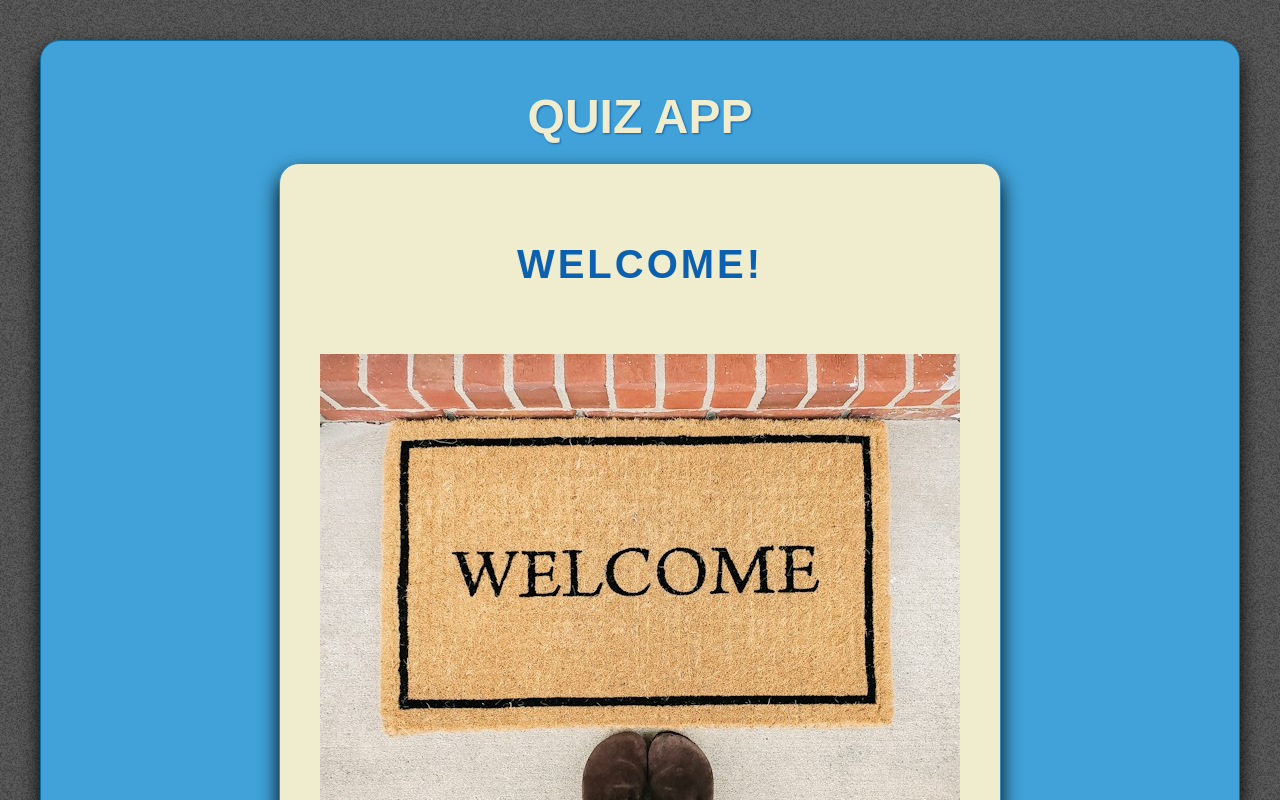
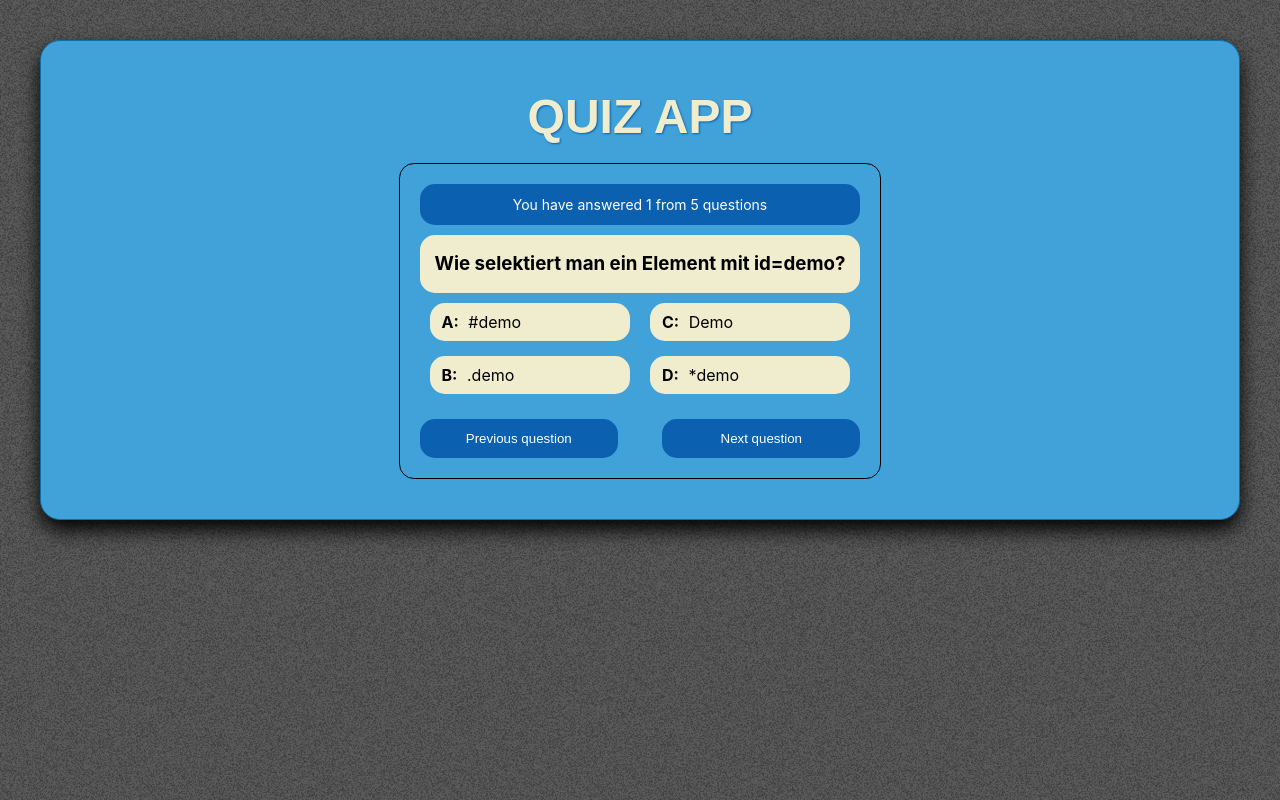
Before and after one commit to Tena99/quiz, a React (Vite) app: page / in a window 1280 px wide. Shown: the top 800 px of the page. Built offline with nearby package versions, Linux system fonts and the light colour scheme; a web font is replaced by a local one.

Commit message:
add correct answer highlight

```diff
--- a/src/App.jsx
+++ b/src/App.jsx
@@ -16,10 +16,10 @@ function App() {
     <>
       <div className="app">
         <h1>Quiz app</h1>
-        <WelcomePage />
+        {/* <WelcomePage /> */}
         <Questions />
-        <Ads />
-        <Results />
+        {/* <Ads />
+        <Results /> */}
       </div>
     </>
   );
--- a/src/components/Questions.jsx
+++ b/src/components/Questions.jsx
@@ -7,12 +7,36 @@ export default function Questions() {
   const currentQuestion = questions[questionIndex];
 
   function nextQuestion() {
-    if (questions.length - 1 > questionIndex)
-      setQuestionIndex(questionIndex + 1);
+    let container = document.querySelector(`.${styles["questions_container"]}`);
+    let li = [...container.querySelectorAll("li")];
+
+    li.map((item) => {
+      item.classList.remove(styles["wrong_answer"]);
+      item.classList.remove(styles["right_answer"]);
+    });
+
+    if (questions.length - 1 > questionIndex);
+
+    setQuestionIndex(questionIndex + 1);
   }
 
   function prevQuestion() {
     if (questionIndex > 0) setQuestionIndex(questionIndex - 1);
+  }
+
+  function chooseAnwer(answerNum, element) {
+    console.log(answerNum);
+    console.log(element);
+
+    element.a;
+
+    if (questions[questionIndex].rightAnswer == answerNum) {
+      console.log("Right answer");
+      element.classList.add(styles["right_answer"]);
+    } else {
+      console.log("Wrong answer");
+      element.classList.add(styles["wrong_answer"]);
+    }
   }
 
   return (
@@ -25,19 +49,19 @@ export default function Questions() {
 
       <div className={styles["answers_container"]}>
         <ul>
-          <li>
+          <li onClick={(event) => chooseAnwer("a1", event.target)}>
             <strong>A:</strong> {currentQuestion.a1}
           </li>
-          <li>
+          <li onClick={(event) => chooseAnwer("a2", event.target)}>
             <strong>B:</strong> {currentQuestion.a2}
           </li>
         </ul>
 
         <ul>
-          <li>
+          <li onClick={(event) => chooseAnwer("a3", event.target)}>
             <strong>C:</strong> {currentQuestion.a3}
           </li>
-          <li>
+          <li onClick={(event) => chooseAnwer("a4", event.target)}>
             <strong>D:</strong> {currentQuestion.a4}
           </li>
         </ul>
--- a/src/components/Questions.module.css
+++ b/src/components/Questions.module.css
@@ -1,6 +1,5 @@
 .questions_container {
   padding: 20px;
-  margin: 10px;
   border: 1px solid black;
   border-radius: 15px;
   background-color: #40a2d8;
@@ -9,20 +8,22 @@
     text-align: center;
     background-color: #f0edcf;
     border-radius: 15px;
-    padding: 5px;
+    padding: 15px;
   }
 
   .progressBar {
-    background-color: #f0edcf;
+    background-color: var(--primary-color);
     border-radius: 15px;
     padding: 5px;
-
-    margin: auto;
+    margin-bottom: 10px;
 
     h4 {
       margin: 0;
+      padding: 5px;
       text-align: center;
       font-weight: 400;
+      color: white;
+      font-size: 14px;
     }
   }
 
@@ -33,6 +34,14 @@
       list-style: none;
       width: 50%;
       padding: 10px;
+
+      .right_answer {
+        background-color: #24b624;
+      }
+
+      .wrong_answer {
+        background-color: red;
+      }
 
       li {
         background-color: #f0edcf;
@@ -58,16 +67,18 @@
 
     button {
       padding: 10px 15px;
-      background-color: #f0edcf;
+      background-color: var(--primary-color);
       border-radius: 15px;
-      border: 2px solid #f0edcf;
+      border: 2px solid var(--primary-color);
+      color: white;
+      width: 45%;
 
       &:hover {
         border: 2px solid black;
       }
 
       &:active {
-        background-color: #b7b394;
+        background-color: #0d4477;
         border: 2px solid black;
       }
     }
--- a/src/data/questions.json
+++ b/src/data/questions.json
@@ -5,7 +5,8 @@
     "a1": "#demo",
     "a2": ".demo",
     "a3": "Demo",
-    "a4": "*demo"
+    "a4": "*demo",
+    "rightAnswer": "a1"
   },
   {
     "id": 2,
@@ -13,7 +14,8 @@
     "a1": "Computer Style Sheets",
     "a2": "Cascading Style Sheets",
     "a3": "Colored Style Sheets",
-    "a4": "Colored Style Sheets"
+    "a4": "Colored Style Sheets",
+    "rightAnswer": "a2"
   },
   {
     "id": 3,
@@ -21,7 +23,8 @@
     "a1": "{body: color=black;}",
     "a2": "{body; color: black;}",
     "a3": "body {color: black;}",
-    "a4": "body: color=black"
+    "a4": "body: color=black",
+    "rightAnswer": "a4"
   },
   {
     "id": 4,
@@ -29,7 +32,8 @@
     "a1": "relative",
     "a2": "fixed",
     "a3": "absolute",
-    "a4": "static"
+    "a4": "static",
+    "rightAnswer": "a4"
   },
   {
     "id": 5,
@@ -37,6 +41,7 @@
     "a1": "Thomas",
     "a2": "Ulrich",
     "a3": "Sabine",
-    "a4": "Jürgen"
+    "a4": "Jürgen",
+    "rightAnswer": "a4"
   }
 ]
--- a/src/index.css
+++ b/src/index.css
@@ -12,9 +12,6 @@
 body {
   margin: 0;
   padding: 0;
-<<<<<<< HEAD
-=======
   display: flex;
->>>>>>> main
   box-sizing: border-box;
 }
```
